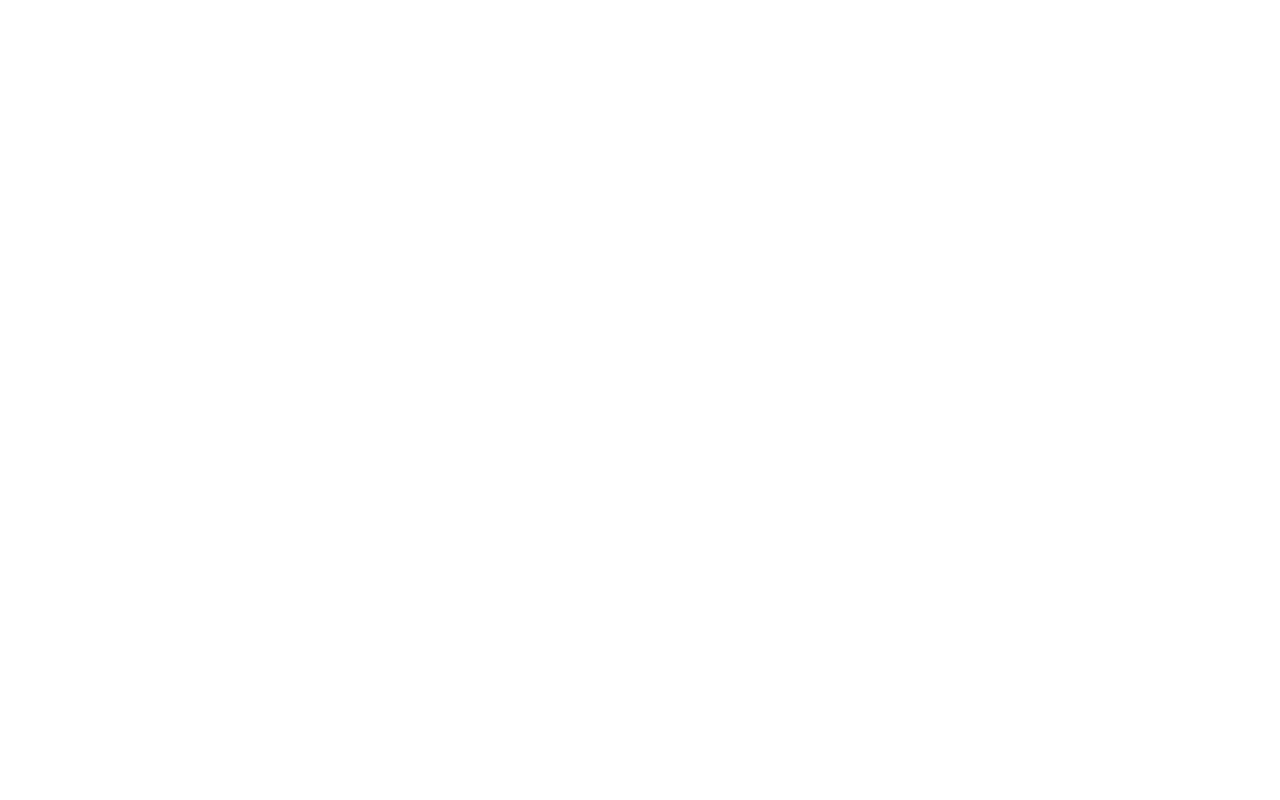
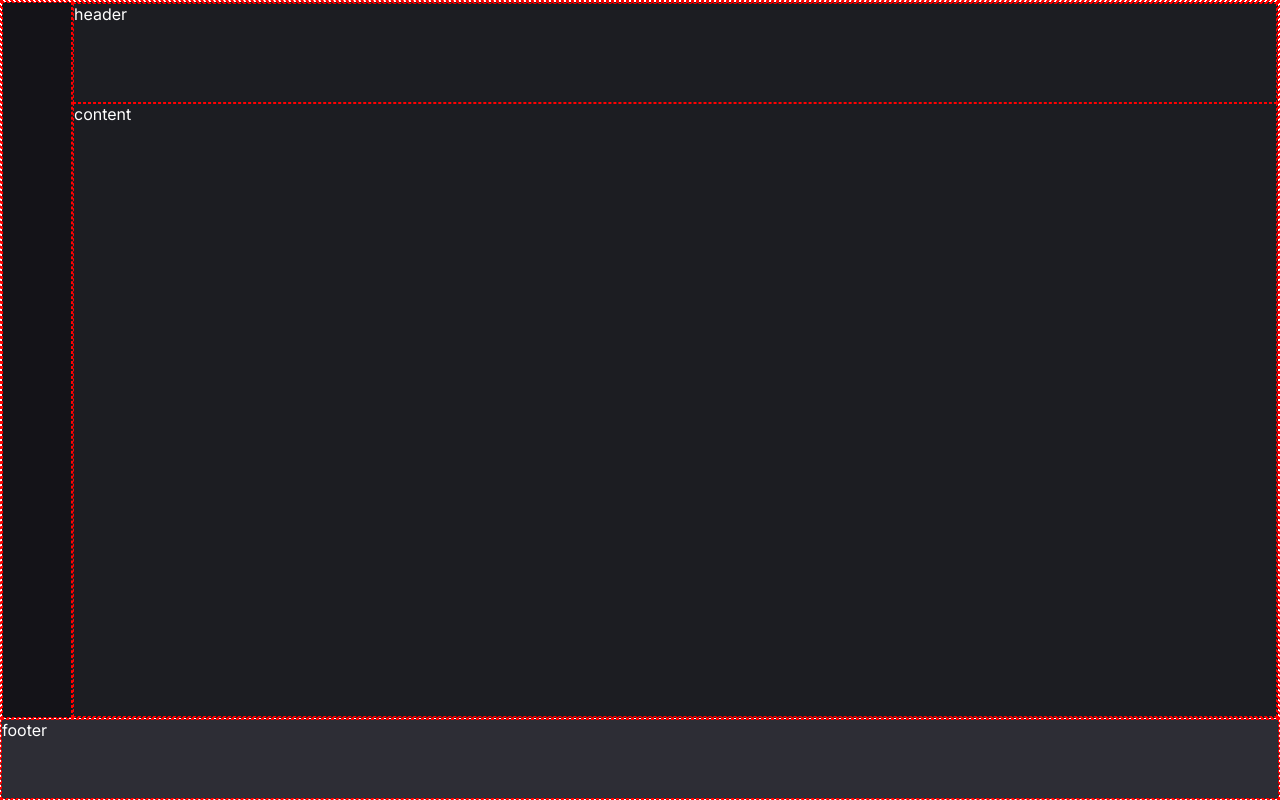
Before and after one commit to giovannimazzi/htmlcss-discord-chat, a plain HTML site: page index.html in a window 1280 px wide. Drawn offline with nearby package versions, Linux system fonts and the light colour scheme; files that its build step writes are made by us from their sources.

Commit message:
definita una struttura di base

```diff
--- a/index.html
+++ b/index.html
@@ -2,7 +2,10 @@
 <html lang="it">
   <head>
     <meta charset="UTF-8" />
-    <meta name="viewport" content="width=device-width, initial-scale=1.0" />
+    <meta
+      name="viewport"
+      content="width=device-width, initial-scale=1.0"
+    />
     <meta
       name="description"
       content="Master Boolean in Web Development [152] - Assegnazione del 28/11/2025"
@@ -20,22 +23,36 @@
     />
 
     <!-- Google Fonts -->
-    <!-- <link rel="preconnect" href="https://fonts.googleapis.com" />
-    <link rel="preconnect" href="https://fonts.gstatic.com" crossorigin />
     <link
-      href="https://..."
+      rel="preconnect"
+      href="https://fonts.googleapis.com"
+    />
+    <link
+      rel="preconnect"
+      href="https://fonts.gstatic.com"
+      crossorigin
+    />
+    <link
+      href="https://fonts.googleapis.com/css2?family=Inter:ital,opsz,wght@0,14..32,100..900;1,14..32,100..900&display=swap"
       rel="stylesheet"
-    /> -->
+    />
 
     <!-- Reset Style -->
     <link rel="stylesheet" href="reset_style.css" />
 
     <!-- Stylesheet -->
-    <link rel="stylesheet" href="css/style.css" />
+    <link rel="stylesheet" href="style.css" />
   </head>
   <body>
-    <header></header>
-    <main></main>
-    <footer></footer>
+    <div class="wrapper debug">
+      <main class="app-main">
+        <nav class="app-sidebar"></nav>
+        <div class="app-screen">
+          <header class="app-header">header</header>
+          <div class="app-content">content</div>
+        </div>
+      </main>
+      <footer class="app-footer">footer</footer>
+    </div>
   </body>
 </html>
--- a/reset_style.css
+++ b/reset_style.css
@@ -34,10 +34,10 @@ select {
 /* }  */
 
 .debug,
-.debug > * {
-  border: 3px dashed red;
-  padding: 6px;
-  min-height: 30px;
+.debug * {
+  border: 1px dashed red;
+  /* padding: 6px;
+  min-height: 30px; */
 }
 
 body {
--- a/style.css
+++ b/style.css
@@ -0,0 +1,41 @@
+.wrapper {
+  display: flex;
+  flex-direction: column;
+  height: 100vh;
+
+  font-family: "Inter", sans-serif;
+  color: white;
+}
+
+.app-footer {
+  min-height: 80px;
+  background-color: #2d2d35;
+  margin-top: auto;
+}
+
+.app-main {
+  height: calc(100vh - 80px);
+  display: flex;
+}
+
+.app-sidebar {
+  background-color: #141318;
+  width: 70px;
+}
+
+.app-screen {
+  background-color: #1c1d22;
+  /* width: calc(100% - 70px); */
+  flex-grow: 1;
+  display: flex;
+  flex-direction: column;
+}
+
+.app-header {
+  min-height: 100px;
+}
+
+.app-content {
+  /* height: calc(100% - 100px); */
+  flex-grow: 1;
+}
```
